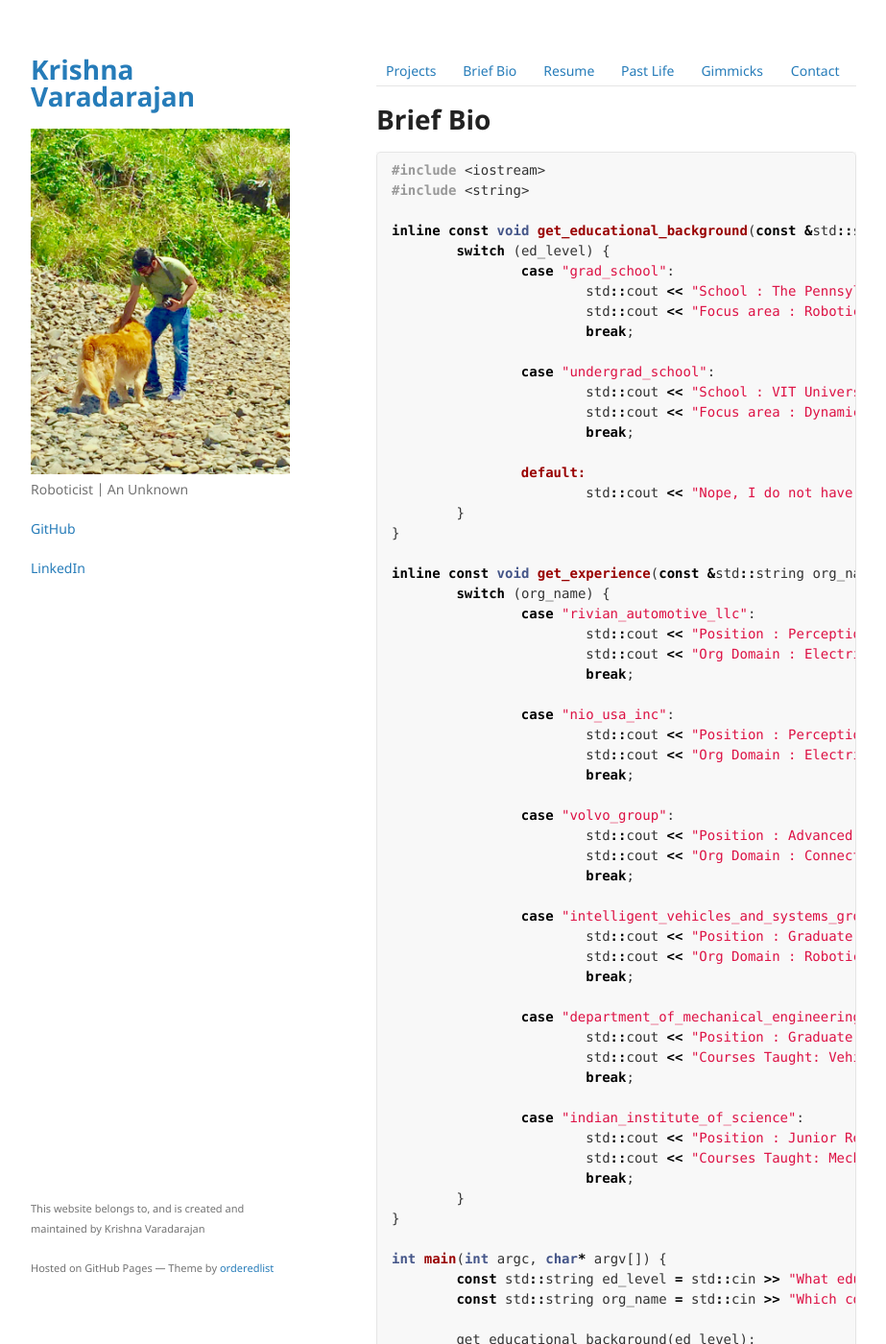
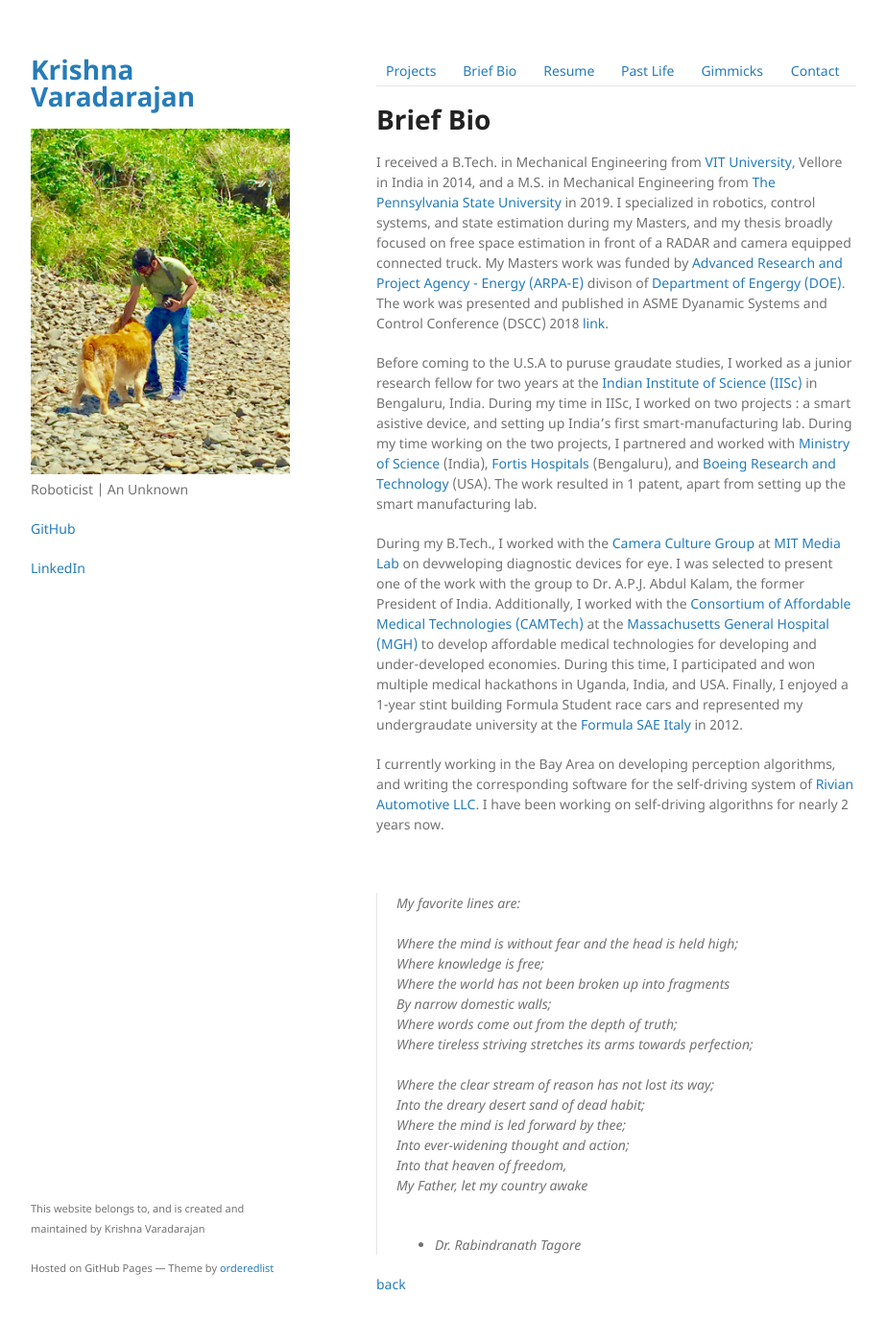
Before and after one commit to iamvarada/iamvarada.github.io, a Jekyll site: the page built from bio.md, in a window 1280 px wide and 1400 px high. Shown: the whole window at 96% size, without its empty margins (178-1101 px from the left). Built offline with Jekyll 4.4.1, drawn with Linux system fonts in a browser that asks for light colours; some of the changed text lies outside the part shown.

Commit message:
complete the bio page

````diff
--- a/bio.md
+++ b/bio.md
@@ -5,68 +5,32 @@ layout: default
 
 # Brief Bio
 
-```cpp
-#include <iostream>
-#include <string>
+I received a B.Tech. in Mechanical Engineering from [VIT University](https://vit.ac.in/), Vellore in India in 2014, and a M.S. in Mechanical Engineering from [The Pennsylvania State University](https://www.psu.edu/) in 2019. I specialized in robotics, control systems, and state estimation during my Masters, and my thesis broadly focused on free space estimation in front of a RADAR and camera equipped connected truck. My Masters work was funded by [Advanced Research and Project Agency - Energy (ARPA-E)](https://arpa-e.energy.gov/) divison of [Department of Engergy (DOE)](https://www.energy.gov/). The work was presented and published in ASME Dyanamic Systems and Control Conference (DSCC) 2018 [link](https://asmedigitalcollection.asme.org/DSCC/proceedings-abstract/DSCC2019/59148/V001T01A006/1070510).
 
-inline const void get_educational_background(const &std::string ed_level) {
-	switch (ed_level) {
-		case "grad_school":
-			std::cout << "School : The Pennsylvania State University\t" << "Duration : Aug. 2016 - May 2019" << std::endl;
-			std::cout << "Focus area : Robotics, State Estiamtion, Controls\t" << "Place : University Park, USA" << std::endl;
-			break;
+Before coming to the U.S.A to puruse graudate studies, I worked as a junior research fellow for two years at the [Indian Institute of Science (IISc)](https://www.iisc.ac.in/) in Bengaluru, India. During my time in IISc, I worked on two projects : a smart asistive device, and setting up India's first smart-manufacturing lab. During my time working on the two projects, I partnered and worked with [Ministry of Science](http://techport.gov.in/) (India), [Fortis Hospitals](https://fortisbangalore.com/campaign/best-multispeciality-hospital-in-bangalore/?gclid=Cj0KCQjwka_1BRCPARIsAMlUmEpqfEa965UuabLwMFOzkKfiDBaAu1hwdnfkZdFaXWA0s_-WLELHV8QaArocEALw_wcB) (Bengaluru), and [Boeing Research and Technology](http://www.boeing.com/) (USA). The work resulted in 1 patent, apart from setting up the smart manufacturing lab.
 
-		case "undergrad_school":
-			std::cout << "School : VIT University\t" << "Duration : Aug. 2016 - May 2019" << std::endl;
-			std::cout << "Focus area : Dynamics, Design\t" << "Place : Vellore, India" << std::endl;
-			break;
+During my B.Tech., I worked with the [Camera Culture Group](http://cameraculture.media.mit.edu/) at [MIT Media Lab](https://www.media.mit.edu/) on devweloping diagnostic devices for eye. I was selected to present one of the work with the group to Dr. A.P.J. Abdul Kalam, the former President of India. Additionally, I worked with the [Consortium of Affordable Medical Technologies (CAMTech)](http://camtech.mgh.harvard.edu/) at the [Massachusetts General Hospital (MGH)](https://www.massgeneral.org/) to develop affordable medical technologies for developing and under-developed economies. During this time, I participated and won multiple medical hackathons in Uganda, India, and USA. Finally, I enjoyed a 1-year stint building Formula Student race cars and represented my undergraudate university at the [Formula SAE Italy](https://www.formula-ata.it/) in 2012.
 
-		default:
-			std::cout << "Nope, I do not have a doctorate!" << std::endl;
-	}
-}
+I currently working in the Bay Area on developing perception algorithms, and writing the corresponding software for the self-driving system of [Rivian Automotive LLC](https://rivian.com/). I have been working on self-driving algorithns for nearly 2 years now.
 
-inline const void get_experience(const &std::string org_name) {
-	switch (org_name) {
-		case "rivian_automotive_llc":
-			std::cout << "Position : Perception Engineer, Autonomous Driving\t" << "Duration : Sep. 2019 - Present" << std::endl;
-			std::cout << "Org Domain : Electric Adventurous Vehicles\t" << "Place : San Jose, USA" << std::endl;
-			break;
+ <br />
 
-		case "nio_usa_inc":
-			std::cout << "Position : Perception Engineer, Autonomous Driving\t" << "Duration : Nov. 2018 - Sep. 2019" << std::endl;
-			std::cout << "Org Domain : Electric Vehicles\t" << "Place : San Jose, USA" << std::endl;
-			break;
+> My favorite lines are: <br />
+> <br />
+> Where the mind is without fear and the head is held high; <br />
+> Where knowledge is free; <br />
+> Where the world has not been broken up into fragments <br />
+> By narrow domestic walls; <br />
+> Where words come out from the depth of truth; <br />
+> Where tireless striving stretches its arms towards perfection; <br />
+> <br />
+> Where the clear stream of reason has not lost its way; <br />
+> Into the dreary desert sand of dead habit; <br />
+> Where the mind is led forward by thee; <br />
+> Into ever-widening thought and action; <br />
+> Into that heaven of freedom, <br />
+> My Father, let my country awake <br />
+> <br />
+> - Dr. Rabindranath Tagore <br />
 
-		case "volvo_group":
-			std::cout << "Position : Advanced Technology & Research Co-Op, Connected Vehicles\t" << "Duration : Aug. 2017 - Dec. 2017" << std::endl;
-			std::cout << "Org Domain : Connected Trucks\t" << "Place : Hagerstown, USA" << std::endl;
-			break;
-
-		case "intelligent_vehicles_and_systems_group_at_penn_state":
-			std::cout << "Position : Graduate Research Assistant, Robotics\t" << "Duration : Jan. 2017 - Nov. 2018" << std::endl;
-			std::cout << "Org Domain : Robotics, Connected Trucks\t" << "Place : University Park, USA" << std::endl;
-			break;
-
-		case "department_of_mechanical_engineering_at_penn_state":
-			std::cout << "Position : Graduate Teaching Assistant\t" << "Duration : Aug. 2016 - May 2018" << std::endl;
-			std::cout << "Courses Taught: Vehicle Dynamics, Design, Thermodynamics\t" << "Place : University Park, USA" << std::endl;
-			break;
-
-		case "indian_institute_of_science":
-			std::cout << "Position : Junior Research Fellow, Mechatronics\t" << "Duration : July. 2014 - June 2016" << std::endl;
-			std::cout << "Courses Taught: Mechatronics, Assistive Devices, Smart Manufacturing\t" << "Place : Bengaluru, India" << std::endl;
-			break;
-	}
-}
-
-int main(int argc, char* argv[]) {
-	const std::string ed_level = std::cin >> "What education level are you looking for? : ";
-	const std::string org_name = std::cin >> "Which company's experience are you looking to get detailsfor? : ";
-
-	get_educational_background(ed_level);
-	void get_experience(org_name);
-}
-
-```
 [back](./)
````
Also changed, not shown: index.html (deleted, +0 -7 lines), index.md (+2 -0 lines).
